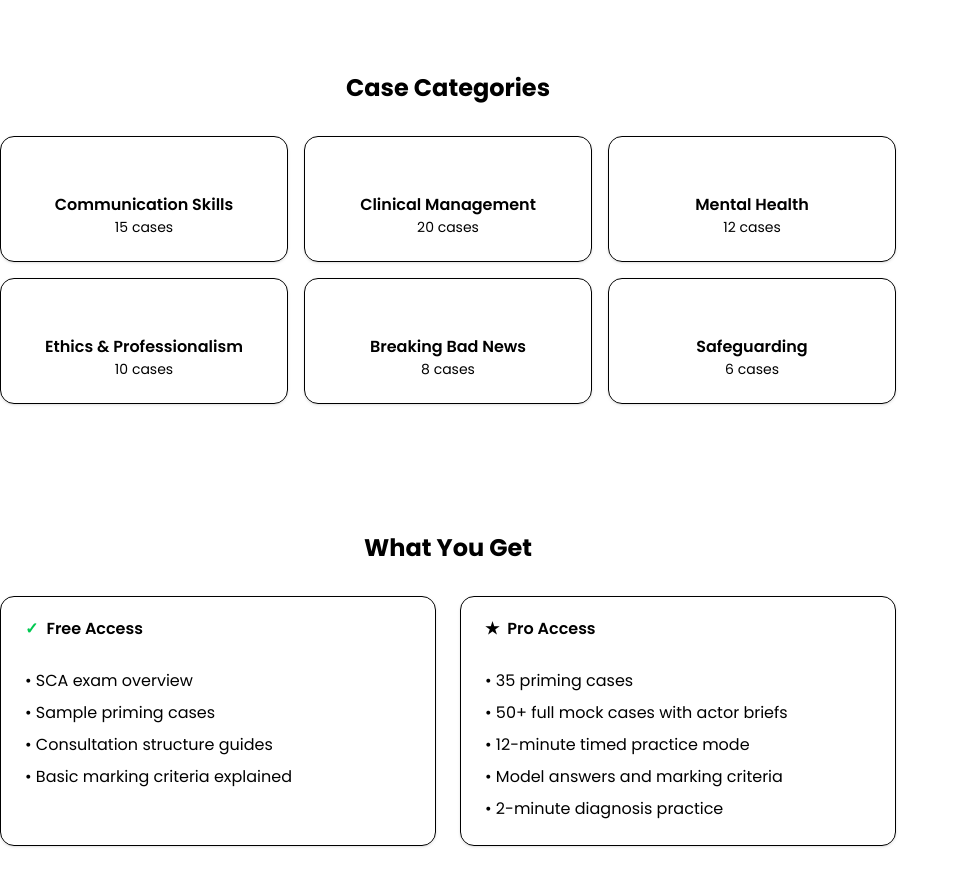
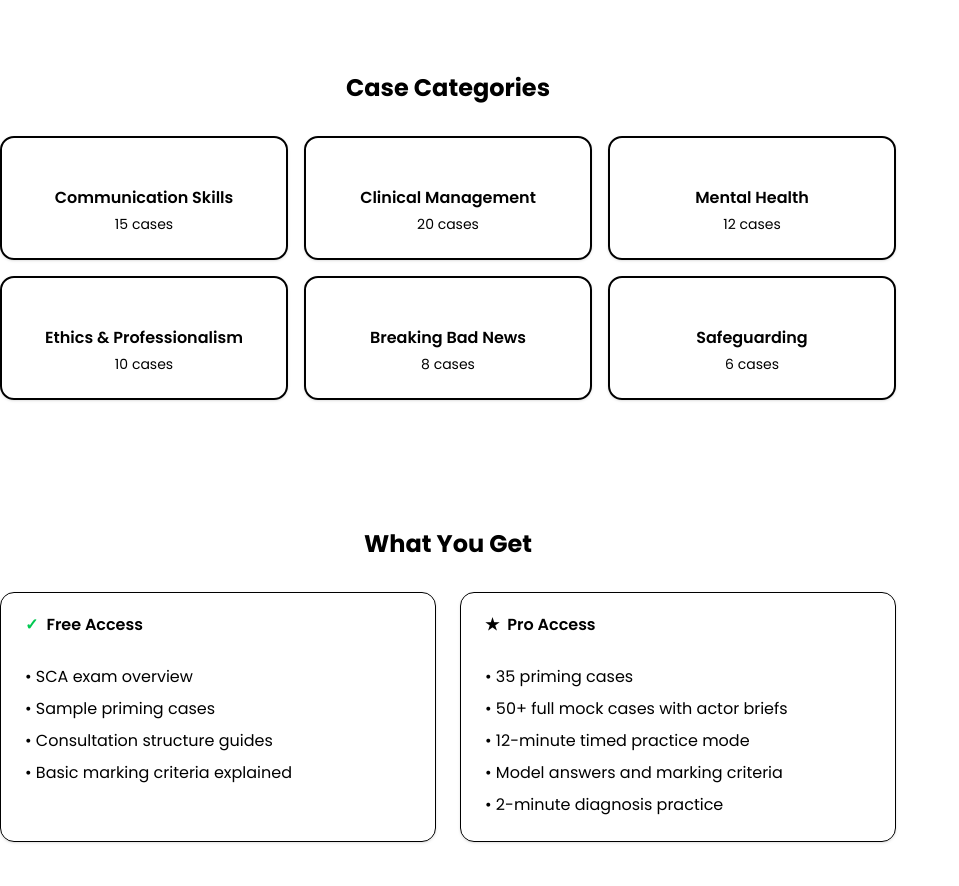
Before and after one commit to tayyibgoolamallee/OnCallPrep, a Next.js app: page /sca-preview in a window 1280 px wide. Shown: the part 2540-3426 px from the top of the page, without its empty margins (0-959 px from the left). Built offline with nearby package versions, Linux system fonts and the light colour scheme.

Commit message:
Fix TypeScript error: remove unused icon property reference

```diff
--- a/src/app/(marketing)/sca-preview/page.tsx
+++ b/src/app/(marketing)/sca-preview/page.tsx
@@ -191,11 +191,10 @@ export default function SCAPreviewPage() {
           <h2 className="text-2xl font-bold text-center mb-8">Case Categories</h2>
           <div className="grid md:grid-cols-3 gap-4">
             {caseTypes.map((type) => (
-              <Card key={type.name} className="text-center">
+              <Card key={type.name} className="text-center border-2 border-primary/10 hover:border-primary/30 transition-colors">
                 <CardContent className="pt-6">
-                  <div className="text-3xl mb-2">{type.icon}</div>
-                  <h3 className="font-semibold">{type.name}</h3>
-                  <p className="text-sm text-foreground/70">{type.count} cases</p>
+                  <h3 className="font-semibold text-primary">{type.name}</h3>
+                  <p className="text-sm text-foreground/70 mt-1">{type.count} cases</p>
                 </CardContent>
               </Card>
             ))}
```
